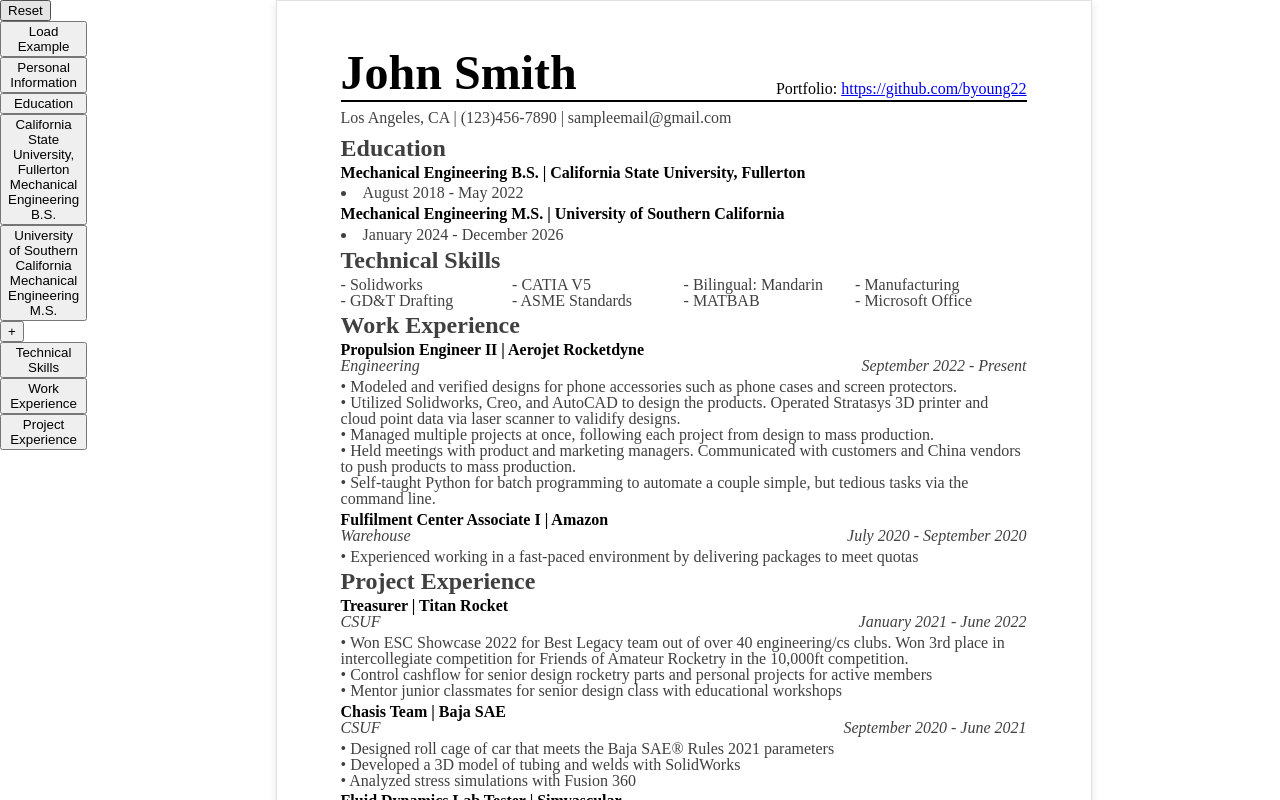
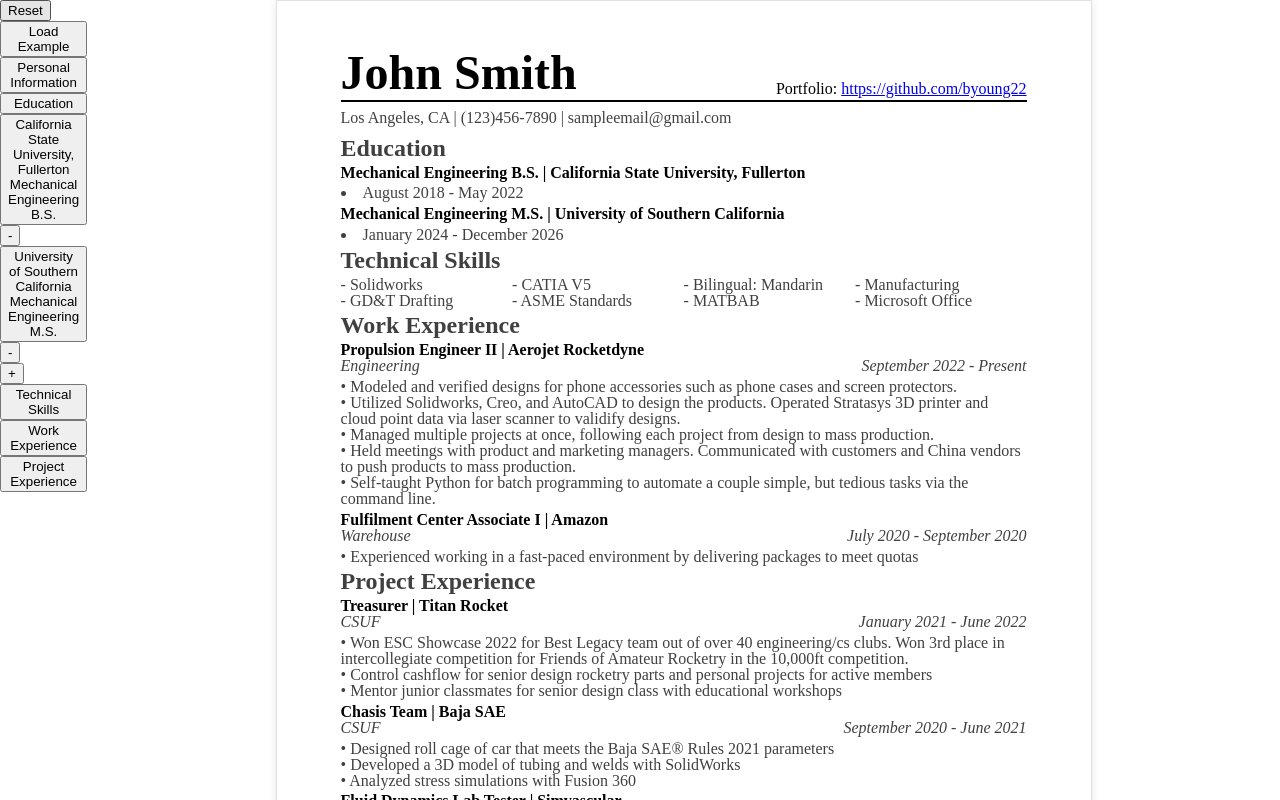
Before and after one commit to byoung22/resume-builder, a React (Vite) app: page / in a window 1280 px wide. Both pictures are taken after a click on the button "Education". Shown: the top 800 px of the page. Built offline with nearby package versions, Linux system fonts and the light colour scheme.

Commit message:
Added deelte buttons

```diff
--- a/src/App.jsx
+++ b/src/App.jsx
@@ -51,10 +51,12 @@ export default function App() {
   // Change selection
   function selectCategory(e) {
     setCategory(e.target.dataset.key);
-    setItemId(null); // Selecting another category unfocuses item
+    // Selecting another category unfocuses item
+    setItemId(null);
   }
   function selectItemId(e) {
-    setItemId(e.currentTarget.dataset.key);
+    // Selecting the same item unfocuses the item
+    setItemId(e.target.dataset.id);
   }
 
   // Change data
@@ -65,8 +67,8 @@ export default function App() {
     const key = e.target.dataset.key;
     const value = e.target.value;
 
-    function findChangedItem(obj, cb) {
-      const copy = [...obj];
+    function findChangedItem(arr, cb) {
+      const copy = [...arr];
       copy.forEach((item) => {
         if (itemId === item.id) item[key] = value;
       });
@@ -80,6 +82,23 @@ export default function App() {
     if (category === "projectExperience") findChangedItem(projectExperience, setProjectExperience);
 
     // console.table({category: category, itemId: itemId, key: key, value: value})
+  }
+  function deleteSection(deletedId) {
+    function findItem(arr, cb) {
+      const copy = [];
+      arr.forEach((item) => {
+        if (deletedId !== item.id) copy.push(item);
+      });
+      cb(copy);
+    }
+
+    if (category === "education") findItem(education, setEducation);
+    if (category === "technicalSkills") findItem(technicalSkills, setTechnicalSkills);
+    if (category === "workExperience") findItem(workExperience, setWorkExperience);
+    if (category === "projectExperience") findItem(projectExperience, setProjectExperience);
+
+    // If you delete the selected item, the form will need to be empty
+    if(deletedId === itemId) setItemId(null);
   }
 
   return (
@@ -106,6 +125,7 @@ export default function App() {
           <InputEducation
             education={education}
             changeSection={changeSection}
+            deleteSection={deleteSection}
             itemId={itemId}
             selectItemId={selectItemId}
           />
@@ -117,6 +137,7 @@ export default function App() {
           <InputTechnicalSkills
             technicalSkills={technicalSkills}
             changeSection={changeSection}
+            deleteSection={deleteSection}
             selectItemId={selectItemId}
           />
         )}
@@ -127,6 +148,7 @@ export default function App() {
           <InputExperience
             experience={workExperience}
             changeSection={changeSection}
+            deleteSection={deleteSection}
             itemId={itemId}
             selectItemId={selectItemId}
           />
@@ -138,6 +160,7 @@ export default function App() {
           <InputExperience
             experience={projectExperience}
             changeSection={changeSection}
+            deleteSection={deleteSection}
             itemId={itemId}
             selectItemId={selectItemId}
           />
--- a/src/components/InputEducation.jsx
+++ b/src/components/InputEducation.jsx
@@ -1,14 +1,15 @@
 import AddInput from "./AddInput";
 
-function EducationList({ arr, selectItemId }) {
+function EducationList({ arr, selectItemId, deleteSection }) {
   return arr.map((school) => {
     return (
       <div key={school.id}>
-        <button onClick={selectItemId} data-key={school.id}>
+        <button onClick={selectItemId} data-id={school.id}>
           {school.school}
           <br />
           {school.degree}
         </button>
+        <button onClick={() => deleteSection(school.id)}>-</button>
       </div>
     );
   });
@@ -17,6 +18,7 @@ function EducationList({ arr, selectItemId }) {
 export default function InputEducation({
   education,
   changeSection,
+  deleteSection,
   itemId,
   selectItemId,
 }) {
@@ -30,7 +32,8 @@ export default function InputEducation({
 
   return (
     <div>
-      <EducationList arr={education} selectItemId={selectItemId} />
+      <EducationList arr={education} selectItemId={selectItemId} deleteSection={deleteSection}/>
+      <button>+</button>
       {itemId !== null && (
         <>
           <AddInput
@@ -63,7 +66,6 @@ export default function InputEducation({
           />
         </>
       )}
-      <button>+</button>
     </div>
   );
 }
--- a/src/components/InputExperience.jsx
+++ b/src/components/InputExperience.jsx
@@ -1,14 +1,15 @@
 import AddInput from "./AddInput";
 
-function ExperienceList({ arr, selectItemId }) {
+function ExperienceList({ arr, selectItemId, deleteSection }) {
   return arr.map((item) => {
     return (
       <div key={item.id}>
-        <button onClick={selectItemId} data-key={item.id}>
+        <button onClick={selectItemId} data-id={item.id}>
           {item.position}
           <br />
           {item.organization}
         </button>
+        <button onClick={() => deleteSection(item.id)}>-</button>
       </div>
     );
   });
@@ -17,6 +18,7 @@ function ExperienceList({ arr, selectItemId }) {
 export default function InputExperience({
   experience,
   changeSection,
+  deleteSection,
   itemId,
   selectItemId,
 }) {
@@ -33,7 +35,9 @@ export default function InputExperience({
         arr={experience}
         itemId={itemId}
         selectItemId={selectItemId}
+        deleteSection={deleteSection}
       />
+      <button>+</button>
       {itemId !== null && (
         <>
           <AddInput
--- a/src/components/InputTechnicalSkills.jsx
+++ b/src/components/InputTechnicalSkills.jsx
@@ -1,21 +1,26 @@
 export default function InputTechnicalSkills({
   technicalSkills,
   changeSection,
+  deleteSection,
   selectItemId,
 }) {
   return (
     <div>
       {technicalSkills.map((skill) => {
         return (
-          <div key={skill.id} data-key={skill.id} onClick={selectItemId}>
+          <div key={skill.id}>
             <input
+              onFocus={selectItemId}
               onChange={changeSection}
               value={skill.skill}
               data-key={"skill"}
+              data-id={skill.id}
             />
+            <button onClick={() => deleteSection(skill.id)}>-</button>
           </div>
         );
       })}
+      <button>+</button>
     </div>
   );
 }
```
